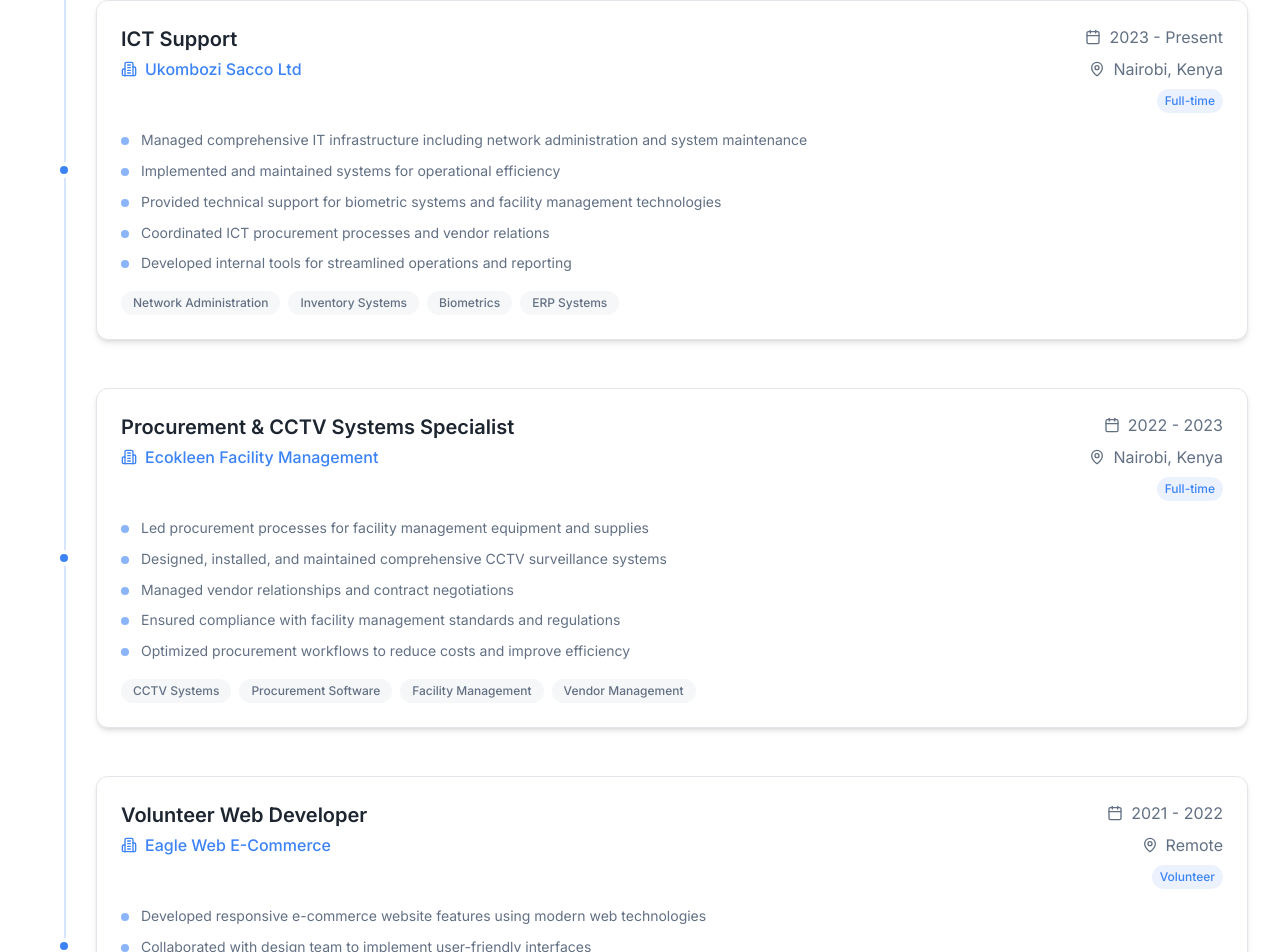
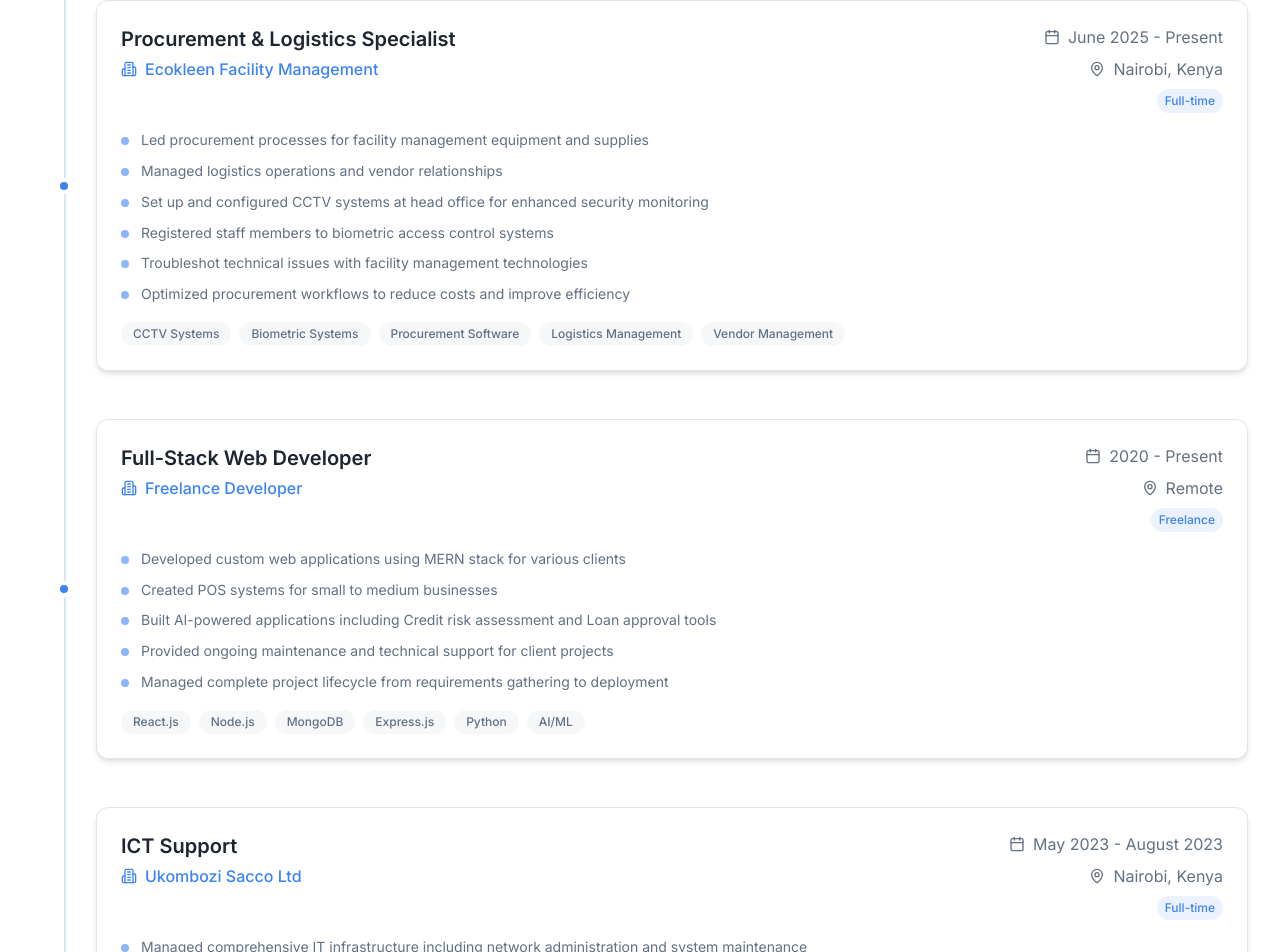
Before and after one commit to Francischebo/ividah-port-flow, a React (Vite) app: page / in a window 1280 px wide. Shown: the part 3136-4088 px from the top of the page. Built offline with nearby package versions, Linux system fonts and the light colour scheme; the HTML template or start-up script is replaced by a standard one.

Commit message:
Update experience section details

```diff
--- a/src/components/Experience.tsx
+++ b/src/components/Experience.tsx
@@ -3,34 +3,50 @@ import { Calendar, MapPin, Building2 } from 'lucide-react';
 const Experience = () => {
   const experiences = [
     {
+      company: 'Ecokleen Facility Management',
+      position: 'Procurement & Logistics Specialist',
+      duration: 'June 2025 - Present',
+      location: 'Nairobi, Kenya',
+      type: 'Full-time',
+      responsibilities: [
+        'Led procurement processes for facility management equipment and supplies',
+        'Managed logistics operations and vendor relationships',
+        'Set up and configured CCTV systems at head office for enhanced security monitoring',
+        'Registered staff members to biometric access control systems',
+        'Troubleshot technical issues with facility management technologies',
+        'Optimized procurement workflows to reduce costs and improve efficiency'
+      ],
+      technologies: ['CCTV Systems', 'Biometric Systems', 'Procurement Software', 'Logistics Management', 'Vendor Management']
+    },
+    {
+      company: 'Freelance Developer',
+      position: 'Full-Stack Web Developer',
+      duration: '2020 - Present',
+      location: 'Remote',
+      type: 'Freelance',
+      responsibilities: [
+        'Developed custom web applications using MERN stack for various clients',
+        'Created POS systems for small to medium businesses',
+        'Built AI-powered applications including Credit risk assessment and Loan approval tools',
+        'Provided ongoing maintenance and technical support for client projects',
+        'Managed complete project lifecycle from requirements gathering to deployment'
+      ],
+      technologies: ['React.js', 'Node.js', 'MongoDB', 'Express.js', 'Python', 'AI/ML']
+    },
+    {
       company: 'Ukombozi Sacco Ltd',
       position: 'ICT Support',
-      duration: '2023 - Present',
+      duration: 'May 2023 - August 2023',
       location: 'Nairobi, Kenya',
       type: 'Full-time',
       responsibilities: [
         'Managed comprehensive IT infrastructure including network administration and system maintenance',
-        'Implemented and maintained systems for operational efficiency',
-        'Provided technical support for biometric systems and facility management technologies',
-        'Coordinated ICT procurement processes and vendor relations',
+        'Provided technical support for hardware and software systems',
+        'Maintained biometric systems and facility management technologies',
+        'Ensured system uptime and resolved technical issues promptly',
         'Developed internal tools for streamlined operations and reporting'
       ],
-      technologies: ['Network Administration', 'Inventory Systems', 'Biometrics', 'ERP Systems']
-    },
-    {
-      company: 'Ecokleen Facility Management',
-      position: 'Procurement & CCTV Systems Specialist',
-      duration: '2022 - 2023',
-      location: 'Nairobi, Kenya',
-      type: 'Full-time',
-      responsibilities: [
-        'Led procurement processes for facility management equipment and supplies',
-        'Designed, installed, and maintained comprehensive CCTV surveillance systems',
-        'Managed vendor relationships and contract negotiations',
-        'Ensured compliance with facility management standards and regulations',
-        'Optimized procurement workflows to reduce costs and improve efficiency'
-      ],
-      technologies: ['CCTV Systems', 'Procurement Software', 'Facility Management', 'Vendor Management']
+      technologies: ['Network Administration', 'IT Support', 'Biometrics', 'System Maintenance', 'Hardware Troubleshooting']
     },
     {
       company: 'Eagle Web E-Commerce',
@@ -46,21 +62,6 @@ const Experience = () => {
         'Gained valuable experience in agile development methodologies'
       ],
       technologies: ['HTML5', 'CSS3', 'JavaScript', 'React.js', 'E-commerce Platforms']
-    },
-    {
-      company: 'Freelance Developer',
-      position: 'Full-Stack Web Developer',
-      duration: '2020 - Present',
-      location: 'Remote',
-      type: 'Freelance',
-      responsibilities: [
-        'Developed custom web applications using MERN stack for various clients',
-        'Created POS systems for small to medium businesses',
-        'Built AI-powered applications including Credit risk assessment and Loan approval tools',
-        'Provided ongoing maintenance and technical support for client projects',
-        'Managed complete project lifecycle from requirements gathering to deployment'
-      ],
-      technologies: ['React.js', 'Node.js', 'MongoDB', 'Express.js', 'Python', 'AI/ML']
     }
   ];
 
```
